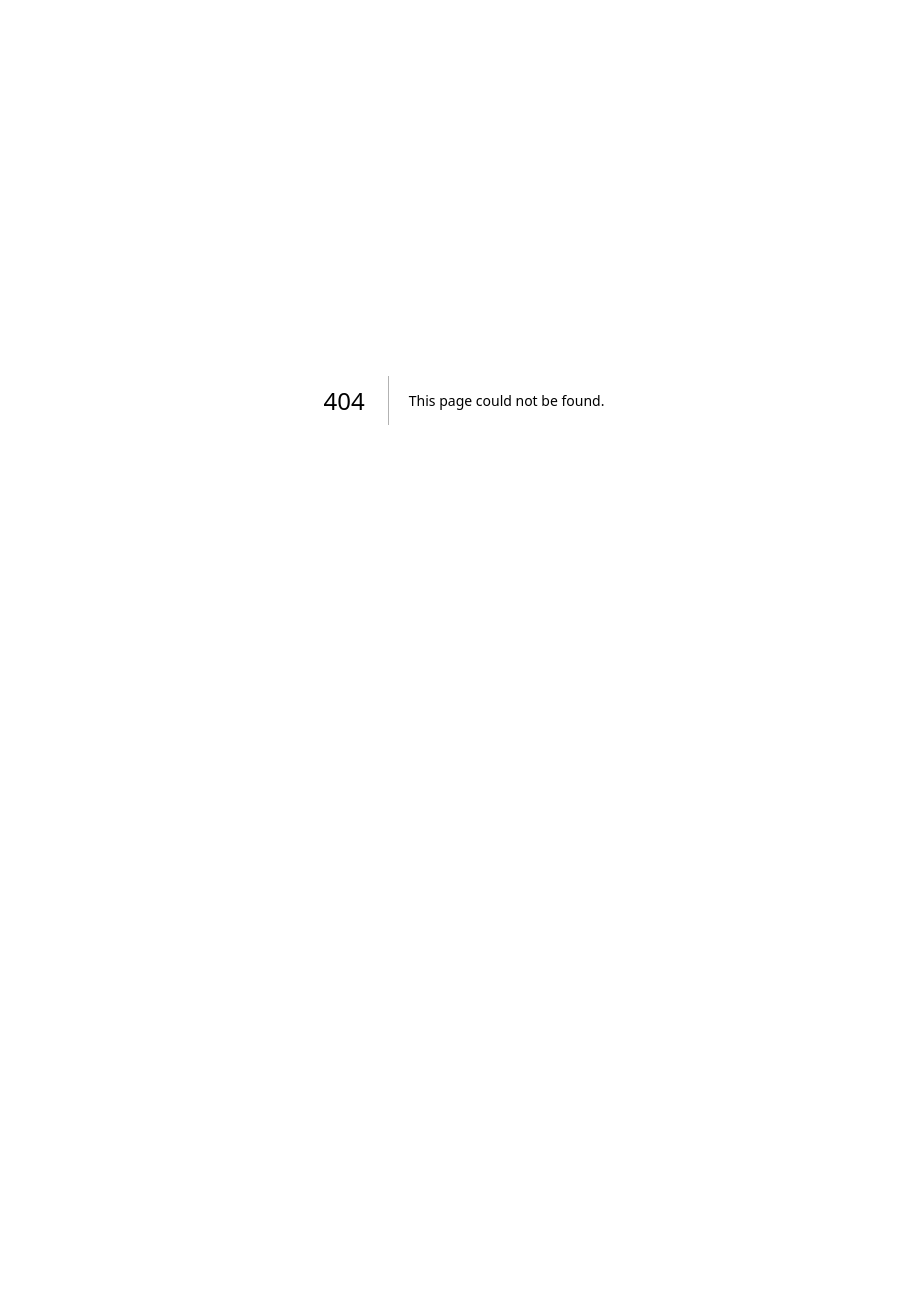
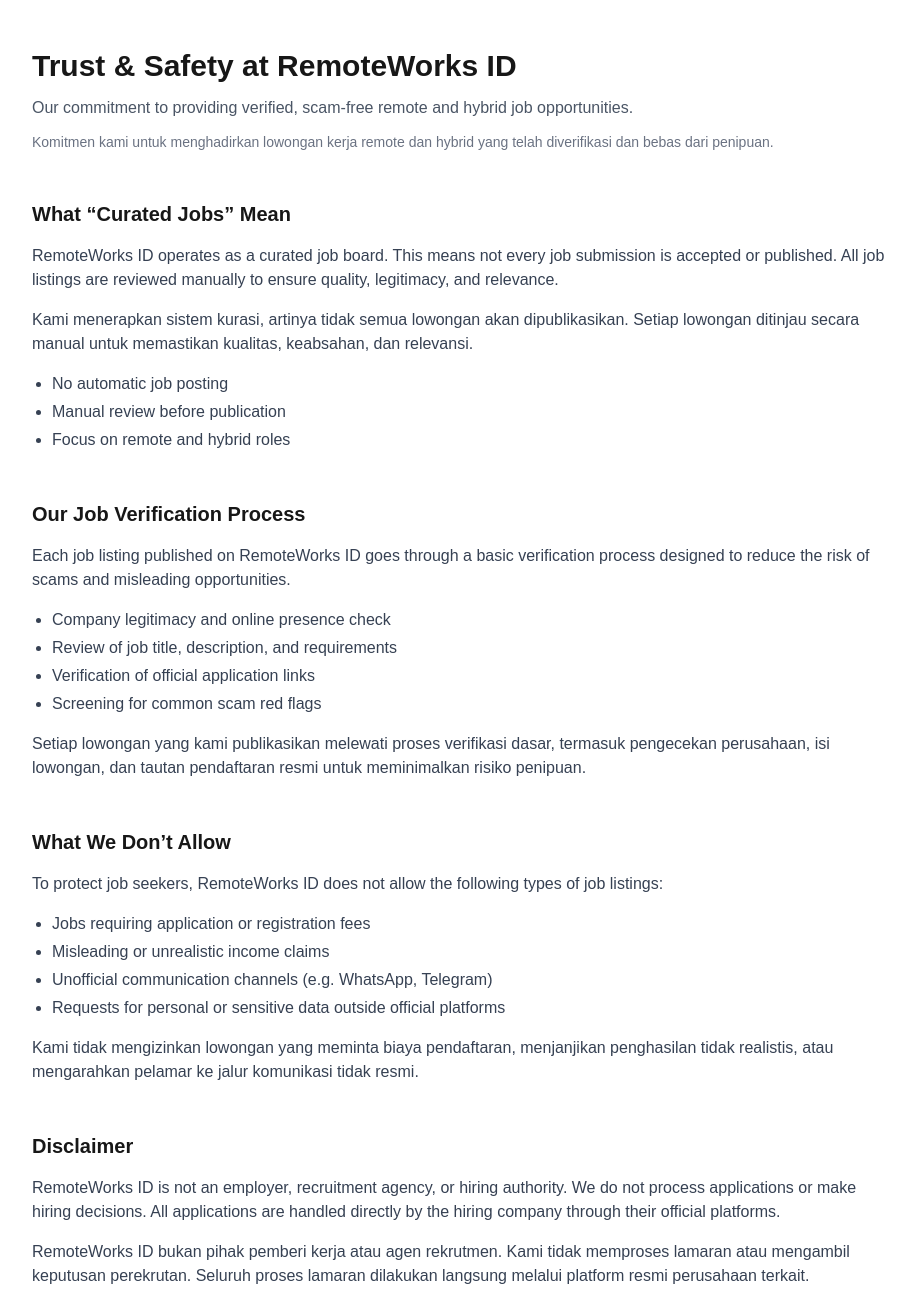
Before and after one commit to megakasmin/remoteworks-id, a Next.js app: page /trust-and-safety in a window 1280 px wide. Before the commit this address had no page. Shown: the top 1297 px of the page, without its empty margins (176-1091 px from the left). Before the commit the page ends 800 px from the top, so only its background shows below. Built offline with nearby package versions, Linux system fonts and the light colour scheme.

Commit message:
Add Trust & Safety page for curated job listings

```diff
--- /dev/null
+++ b/app/trust-and-safety/page.tsx
@@ -0,0 +1,112 @@
+export default function TrustAndSafetyPage() {
+  return (
+    <main className="max-w-4xl mx-auto px-4 py-12 space-y-12">
+      {/* Header */}
+      <header className="space-y-3">
+        <h1 className="text-3xl font-bold">
+          Trust & Safety at RemoteWorks ID
+        </h1>
+        <p className="text-gray-600">
+          Our commitment to providing verified, scam-free remote and hybrid job opportunities.
+        </p>
+        <p className="text-sm text-gray-500">
+          Komitmen kami untuk menghadirkan lowongan kerja remote dan hybrid yang telah diverifikasi dan bebas dari penipuan.
+        </p>
+      </header>
+
+      {/* Curated Jobs */}
+      <section className="space-y-4">
+        <h2 className="text-xl font-semibold">
+          What “Curated Jobs” Mean
+        </h2>
+        <p className="text-gray-700">
+          RemoteWorks ID operates as a curated job board. This means not every job submission is accepted or published.
+          All job listings are reviewed manually to ensure quality, legitimacy, and relevance.
+        </p>
+        <p className="text-gray-700">
+          Kami menerapkan sistem kurasi, artinya tidak semua lowongan akan dipublikasikan.
+          Setiap lowongan ditinjau secara manual untuk memastikan kualitas, keabsahan, dan relevansi.
+        </p>
+        <ul className="list-disc pl-5 text-gray-700 space-y-1">
+          <li>No automatic job posting</li>
+          <li>Manual review before publication</li>
+          <li>Focus on remote and hybrid roles</li>
+        </ul>
+      </section>
+
+      {/* Verification Process */}
+      <section className="space-y-4">
+        <h2 className="text-xl font-semibold">
+          Our Job Verification Process
+        </h2>
+        <p className="text-gray-700">
+          Each job listing published on RemoteWorks ID goes through a basic verification process designed to reduce the
+          risk of scams and misleading opportunities.
+        </p>
+        <ul className="list-disc pl-5 text-gray-700 space-y-1">
+          <li>Company legitimacy and online presence check</li>
+          <li>Review of job title, description, and requirements</li>
+          <li>Verification of official application links</li>
+          <li>Screening for common scam red flags</li>
+        </ul>
+        <p className="text-gray-700">
+          Setiap lowongan yang kami publikasikan melewati proses verifikasi dasar, termasuk pengecekan perusahaan,
+          isi lowongan, dan tautan pendaftaran resmi untuk meminimalkan risiko penipuan.
+        </p>
+      </section>
+
+      {/* What We Don’t Allow */}
+      <section className="space-y-4">
+        <h2 className="text-xl font-semibold">
+          What We Don’t Allow
+        </h2>
+        <p className="text-gray-700">
+          To protect job seekers, RemoteWorks ID does not allow the following types of job listings:
+        </p>
+        <ul className="list-disc pl-5 text-gray-700 space-y-1">
+          <li>Jobs requiring application or registration fees</li>
+          <li>Misleading or unrealistic income claims</li>
+          <li>Unofficial communication channels (e.g. WhatsApp, Telegram)</li>
+          <li>Requests for personal or sensitive data outside official platforms</li>
+        </ul>
+        <p className="text-gray-700">
+          Kami tidak mengizinkan lowongan yang meminta biaya pendaftaran, menjanjikan penghasilan tidak realistis,
+          atau mengarahkan pelamar ke jalur komunikasi tidak resmi.
+        </p>
+      </section>
+
+      {/* Disclaimer */}
+      <section className="space-y-4">
+        <h2 className="text-xl font-semibold">
+          Disclaimer
+        </h2>
+        <p className="text-gray-700">
+          RemoteWorks ID is not an employer, recruitment agency, or hiring authority.
+          We do not process applications or make hiring decisions.
+          All applications are handled directly by the hiring company through their official platforms.
+        </p>
+        <p className="text-gray-700">
+          RemoteWorks ID bukan pihak pemberi kerja atau agen rekrutmen.
+          Kami tidak memproses lamaran atau mengambil keputusan perekrutan.
+          Seluruh proses lamaran dilakukan langsung melalui platform resmi perusahaan terkait.
+        </p>
+      </section>
+
+      {/* Reporting */}
+      <section className="space-y-4">
+        <h2 className="text-xl font-semibold">
+          Reporting Suspicious Jobs
+        </h2>
+        <p className="text-gray-700">
+          If you encounter a job listing that appears suspicious or misleading, please report it to us.
+        </p>
+        <p className="text-gray-700">
+          Jika Anda menemukan lowongan yang mencurigakan atau menyesatkan, silakan laporkan kepada kami.
+        </p>
+        <p className="text-gray-700 font-medium">
+          Contact: support@remoteworksid.com
+        </p>
+      </section>
+    </main>
+  );
+}
```
